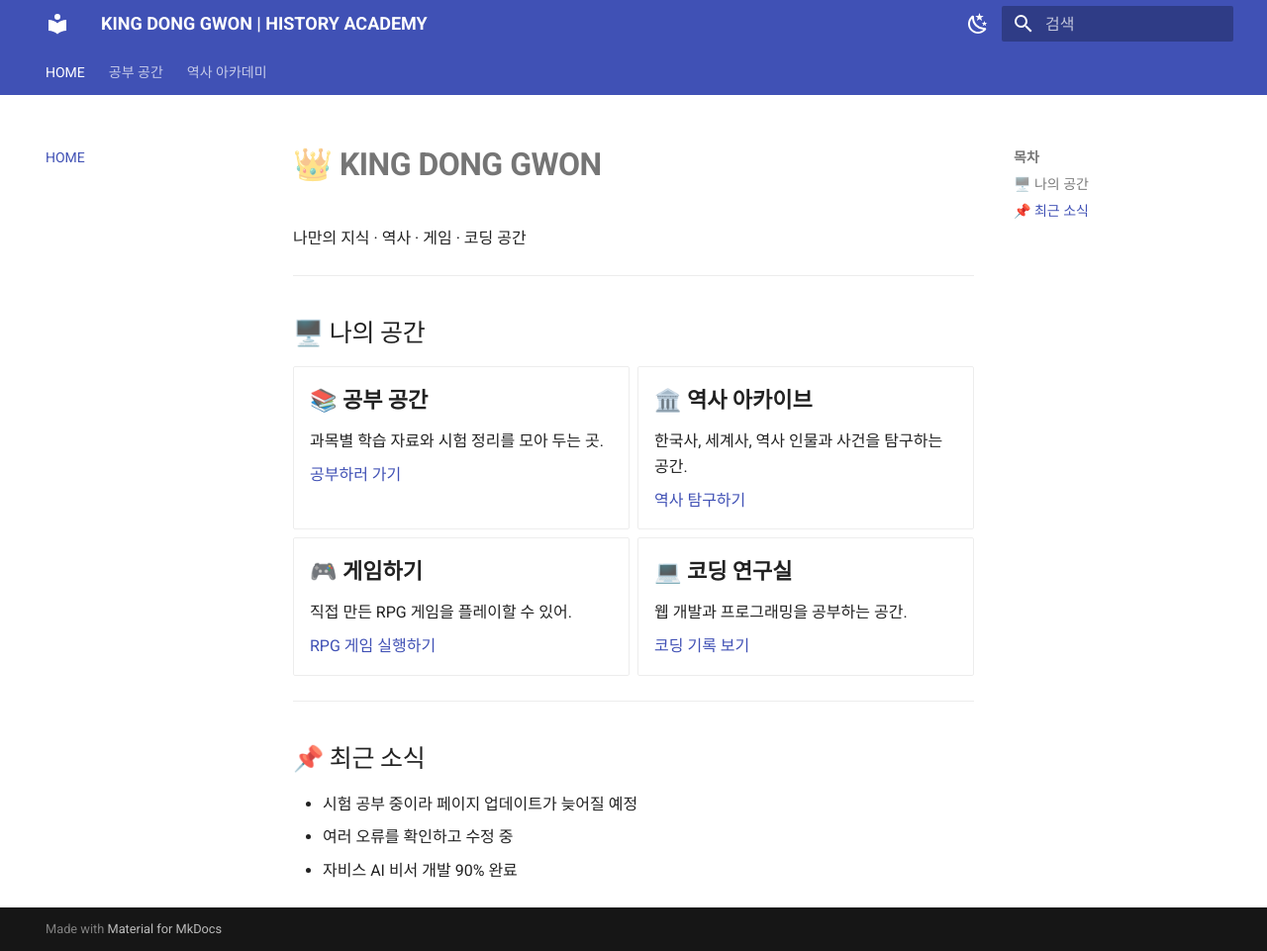
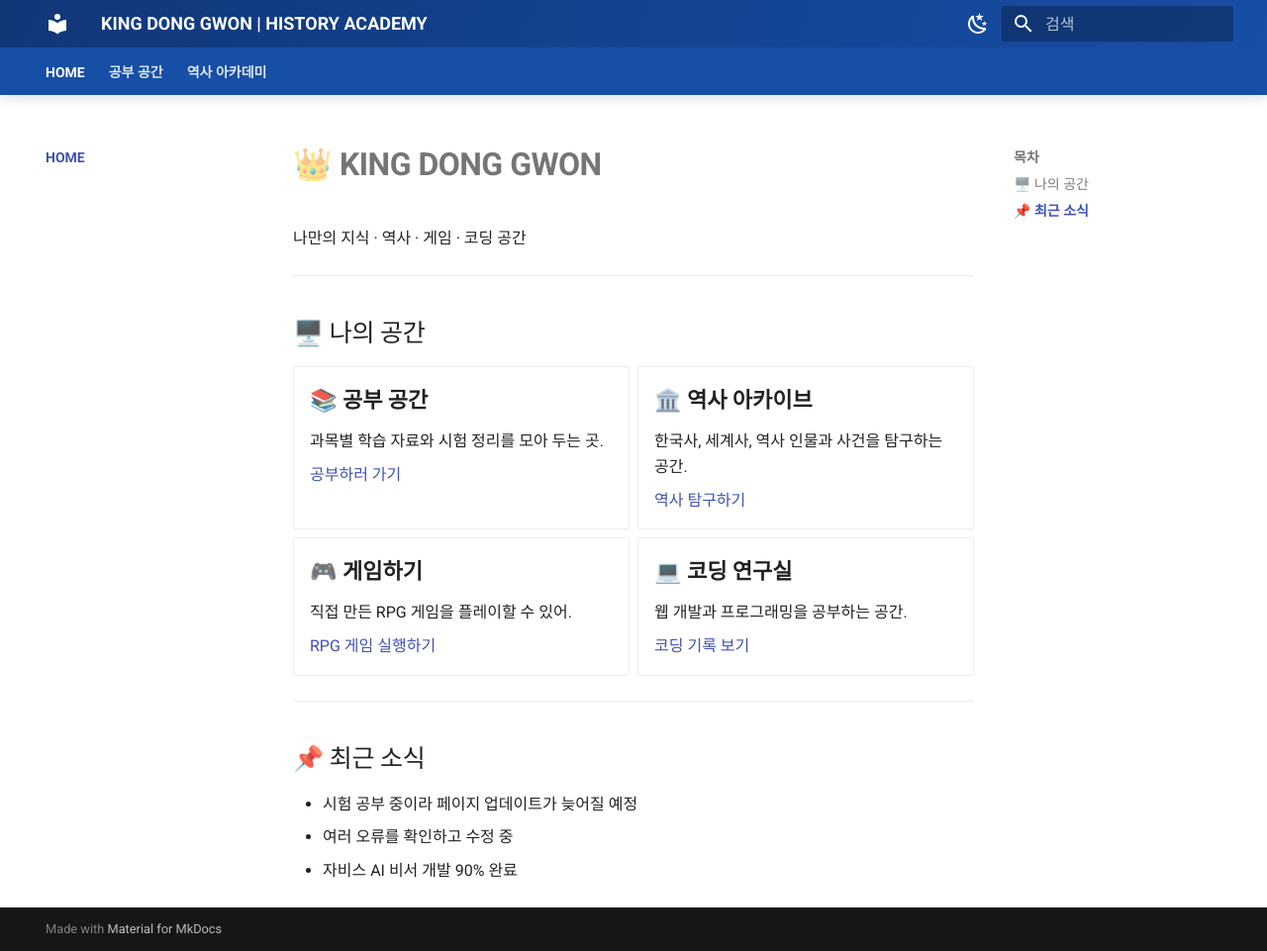
Before and after one commit to gimdunggwon-eng/gimdunggwon-eng.github.io, an MkDocs documentation site: the page built from docs/index.md, in a window 1280 px wide and 961 px high. Shown: the whole window at 99% size. Built offline with MkDocs 1.6.1 and Material for MkDocs 9.7.7, drawn with Linux system fonts in a browser that asks for light colours.

Commit message:
Restore blue navigation styling across the site

```diff
--- a/docs/stylesheets/extra.css
+++ b/docs/stylesheets/extra.css
@@ -1,9 +1,52 @@
-
 :root {
   --md-primary-fg-color: #174ea6;
   --md-primary-fg-color--light: #4285f4;
   --md-primary-fg-color--dark: #103778;
   --md-accent-fg-color: #4285f4;
+}
+
+.md-header {
+  background: linear-gradient(115deg, #103778, #174ea6);
+}
+
+.md-tabs {
+  background: #174ea6;
+  box-shadow: 0 3px 12px rgb(16 55 120 / 16%);
+}
+
+.md-tabs__link {
+  font-weight: 600;
+  opacity: 0.86;
+  transition: opacity 0.18s ease, color 0.18s ease;
+}
+
+.md-tabs__link:hover,
+.md-tabs__link--active {
+  color: #fff;
+  opacity: 1;
+}
+
+.md-tabs__link--active {
+  box-shadow: inset 0 -2px 0 #fff;
+}
+
+.md-nav__link {
+  border-radius: 6px;
+  transition: color 0.16s ease, background-color 0.16s ease;
+}
+
+.md-nav__link:hover {
+  color: var(--md-accent-fg-color);
+}
+
+.md-nav__link--active {
+  color: var(--md-primary-fg-color) !important;
+  font-weight: 700;
+}
+
+.md-nav--primary .md-nav__title {
+  background: var(--md-primary-fg-color);
+  color: #fff;
 }
 
 .md-content h1 {
```
